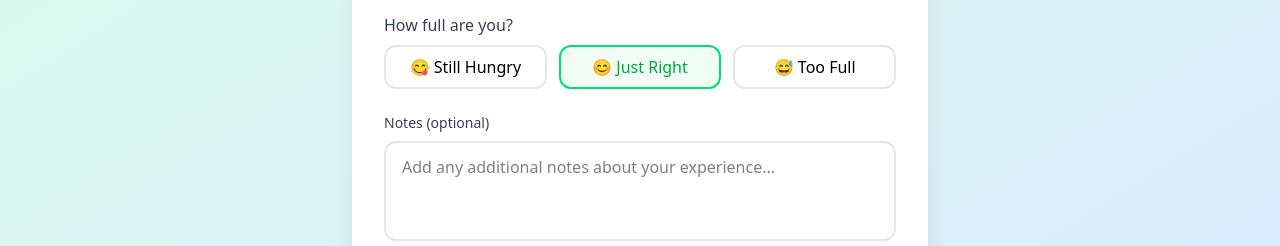
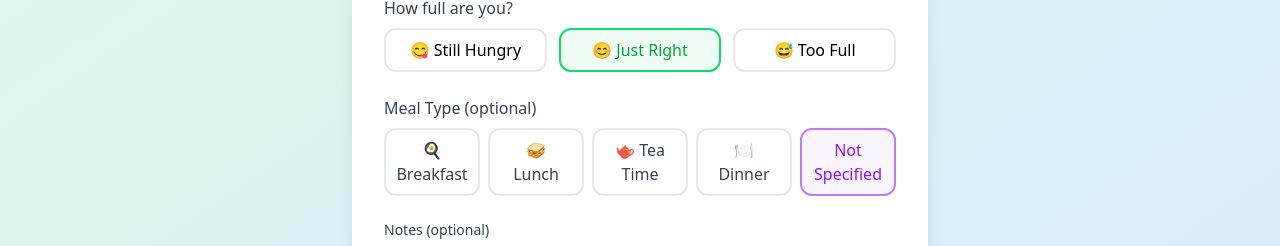
Before and after one commit to jasonlow2307/foodhero, a React (Vite) app: page /add in a window 1280 px wide. Shown: the part 472-718 px from the top of the page. Built offline with nearby package versions, Linux system fonts and the light colour scheme; no server answers; the database is empty; sample sign-in values are in the browser's storage.

Commit message:
feat: meal type

```diff
--- a/src/components/LocationDialog.tsx
+++ b/src/components/LocationDialog.tsx
@@ -58,6 +58,7 @@ const LocationDialog = ({
     date: Timestamp.now(),
     fullness: "perfect",
     notes: "",
+    mealType: "",
   });
 
   const { enqueueSnackbar } = useSnackbar();
@@ -1038,6 +1039,46 @@ const LocationDialog = ({
                     {level === "too much" && "😅 Too Full"}
                   </button>
                 ))}
+              </div>
+
+              {/* Meal Type Selection - Add this new section */}
+              <div className="mt-4">
+                <label
+                  className={`block text-sm font-medium mb-2 ${
+                    darkMode ? "text-gray-300" : "text-gray-700"
+                  }`}
+                >
+                  Meal Type (optional)
+                </label>
+                <div className="grid grid-cols-2 sm:grid-cols-5 gap-2">
+                  {["breakfast", "lunch", "tea time", "dinner", ""].map(
+                    (mealType) => (
+                      <button
+                        key={mealType || "not-specified"}
+                        onClick={() => setNewFood({ ...newFood, mealType })}
+                        className={`py-2 px-2 rounded-xl border-2 transition-all hover:cursor-pointer ${
+                          newFood.mealType === mealType
+                            ? darkMode
+                              ? "border-purple-600 bg-purple-900/30 text-purple-400"
+                              : "border-purple-400 bg-purple-50 text-purple-600"
+                            : darkMode
+                            ? "border-gray-700 hover:border-purple-700"
+                            : "border-gray-200 hover:border-purple-200"
+                        }`}
+                      >
+                        {mealType === ""
+                          ? "Not Specified"
+                          : mealType === "breakfast"
+                          ? "🍳 Breakfast"
+                          : mealType === "lunch"
+                          ? "🥪 Lunch"
+                          : mealType === "tea time"
+                          ? "🫖 Tea Time"
+                          : "🍽️ Dinner"}
+                      </button>
+                    )
+                  )}
+                </div>
               </div>
 
               {/* Notes Input */}
@@ -1266,6 +1307,50 @@ const LocationDialog = ({
                   ))}
                 </div>
 
+                <div className="mt-4">
+                  <label
+                    className={`block text-sm font-medium mb-2 ${
+                      darkMode ? "text-gray-300" : "text-gray-700"
+                    }`}
+                  >
+                    Meal Type (optional)
+                  </label>
+                  <div className="grid grid-cols-2 sm:grid-cols-5 gap-2">
+                    {["breakfast", "lunch", "tea time", "dinner", ""].map(
+                      (mealType) => (
+                        <button
+                          key={mealType || "not-specified"}
+                          onClick={() =>
+                            setEditVisitData({
+                              ...editVisitData,
+                              mealType,
+                            })
+                          }
+                          className={`py-2 px-2 rounded-xl border-2 transition-all hover:cursor-pointer ${
+                            editVisitData.mealType === mealType
+                              ? darkMode
+                                ? "border-purple-600 bg-purple-900/30 text-purple-400"
+                                : "border-purple-400 bg-purple-50 text-purple-600"
+                              : darkMode
+                              ? "border-gray-700 hover:border-purple-700"
+                              : "border-gray-200 hover:border-purple-200"
+                          }`}
+                        >
+                          {mealType === ""
+                            ? "Not Specified"
+                            : mealType === "breakfast"
+                            ? "🍳 Breakfast"
+                            : mealType === "lunch"
+                            ? "🥪 Lunch"
+                            : mealType === "tea time"
+                            ? "🫖 Tea Time"
+                            : "🍽️ Dinner"}
+                        </button>
+                      )
+                    )}
+                  </div>
+                </div>
+
                 {/* Notes Input */}
                 <div className="mt-4">
                   <label
@@ -1402,6 +1487,28 @@ const LocationDialog = ({
                       ? "😅 Too Much"
                       : "😋 Not Enough"}
                   </div>
+
+                  {/* Display meal type if available */}
+                  {visit.mealType && (
+                    <div
+                      className={`inline-flex items-center px-3 py-1 rounded-full text-sm
+      ${
+        darkMode
+          ? "bg-purple-900/50 text-purple-400"
+          : "bg-purple-100 text-purple-600"
+      }`}
+                    >
+                      {visit.mealType === "breakfast"
+                        ? "🍳 Breakfast"
+                        : visit.mealType === "lunch"
+                        ? "🥪 Lunch"
+                        : visit.mealType === "tea time"
+                        ? "🫖 Tea Time"
+                        : visit.mealType === "dinner"
+                        ? "🍽️ Dinner"
+                        : visit.mealType}
+                    </div>
+                  )}
 
                   <div className="space-y-1">
                     {Object.entries(visit.food).map(([foodName, quantity]) => (
--- a/src/sections/LocationForm/LocationForm.tsx
+++ b/src/sections/LocationForm/LocationForm.tsx
@@ -29,6 +29,7 @@ const LocationForm = () => {
         date: new Date(),
         fullness: "perfect",
         notes: "",
+        mealType: "",
       },
     ],
     selectedLocation: null,
@@ -105,6 +106,7 @@ const LocationForm = () => {
           date: currentVisit.date,
           fullness: currentVisit.fullness,
           notes: currentVisit.notes,
+          mealType: currentVisit.mealType,
         },
       ],
     });
@@ -127,6 +129,7 @@ const LocationForm = () => {
           date: formData?.visits[0].date,
           fullness: formData?.visits[0].fullness,
           notes: formData?.visits[0].notes,
+          mealType: formData?.visits[0].mealType,
         },
       ],
     });
@@ -181,6 +184,7 @@ const LocationForm = () => {
             date: new Date(),
             fullness: "perfect",
             notes: "",
+            mealType: "",
           },
         ],
         selectedLocation: null,
@@ -576,6 +580,53 @@ const LocationForm = () => {
               ))}
             </div>
           </div>
+          {/* Meal Type Selector - Add this new section */}
+          <div className="space-y-2">
+            <label
+              className={`${
+                darkMode ? "text-white" : "text-gray-700"
+              } font-medium`}
+            >
+              Meal Type (optional)
+            </label>
+            <div className="grid grid-cols-2 sm:grid-cols-5 gap-2 mt-2">
+              {[
+                { value: "breakfast", label: "🍳 Breakfast" },
+                { value: "lunch", label: "🥪 Lunch" },
+                { value: "tea time", label: "🫖 Tea Time" },
+                { value: "dinner", label: "🍽️ Dinner" },
+                { value: "", label: "Not Specified" },
+              ].map(({ value, label }) => (
+                <button
+                  key={value || "not-specified"}
+                  type="button"
+                  onClick={() =>
+                    setFormData({
+                      ...formData,
+                      visits: [
+                        {
+                          ...formData.visits[0],
+                          mealType: value,
+                        },
+                      ],
+                    })
+                  }
+                  className={`py-2 px-4 rounded-xl border-2 transition-all hover:cursor-pointer ${
+                    formData.visits[0].mealType === value
+                      ? darkMode
+                        ? "border-purple-600 bg-purple-900/30 text-purple-400"
+                        : "border-purple-400 bg-purple-50 text-purple-600"
+                      : darkMode
+                      ? "border-gray-700 hover:border-purple-700 text-gray-300"
+                      : "border-gray-200 hover:border-purple-200 text-gray-700"
+                  } flex items-center justify-center gap-2`}
+                >
+                  {label}
+                </button>
+              ))}
+            </div>
+          </div>
+
           <div className="space-y-2">
             <label
               className={`block text-sm font-medium ${
--- a/src/utils/models.ts
+++ b/src/utils/models.ts
@@ -19,6 +19,7 @@ export interface Visit {
   date: Date | Timestamp;
   fullness: Fullness;
   notes?: string;
+  mealType?: string;
 }
 
 export interface LocationFormProp {
```
